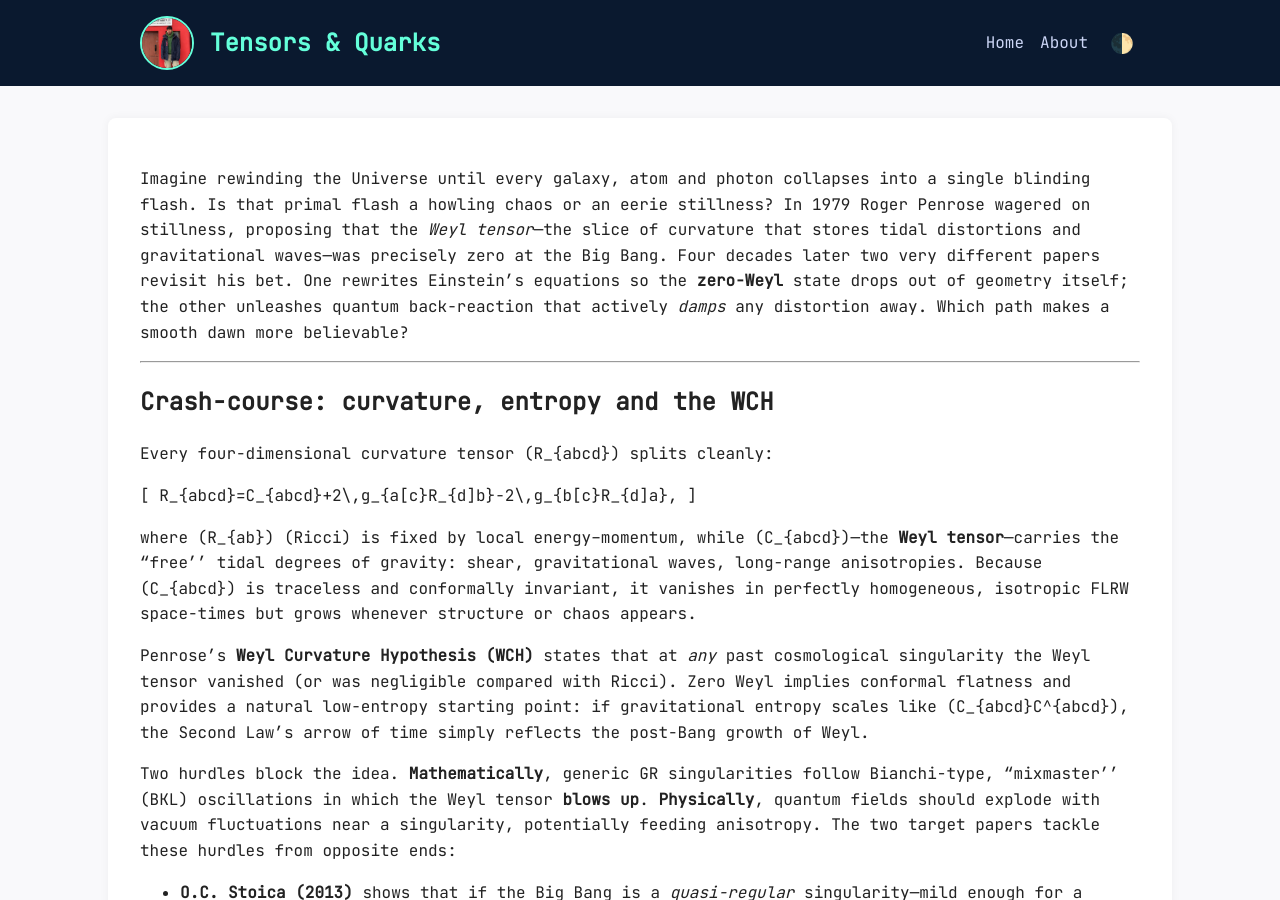
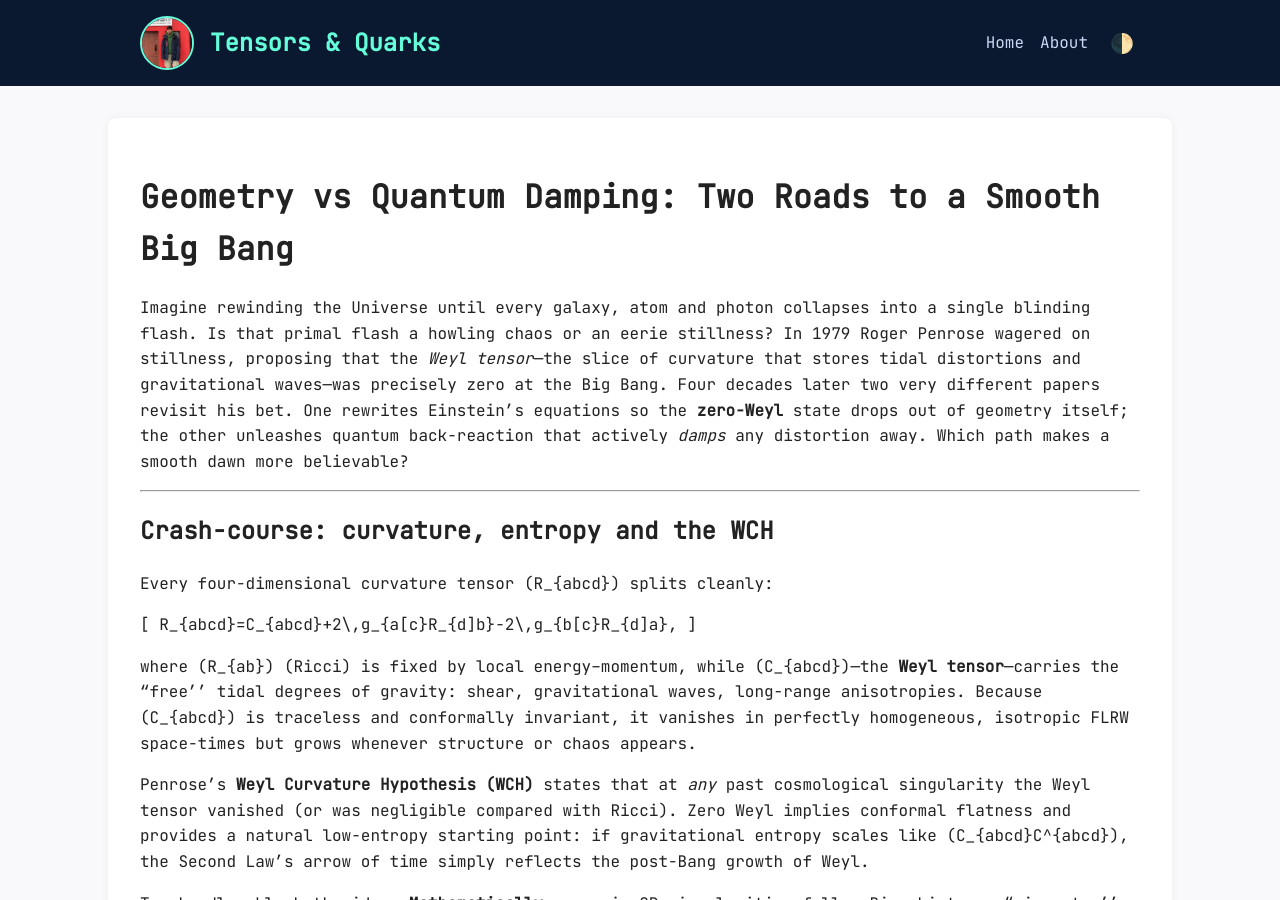
Before and after one commit to Raahul-Thakur/tensorandquarks.github.io, a Jekyll site: the page built from _posts/2025-02-20-wch.md, in a window 1280 px wide and 900 px high. Built offline with Jekyll 4.4.1, drawn with Linux system fonts in a browser that asks for light colours.

Commit message:
Update 2025-02-20-wch.md

```diff
--- a/_posts/2025-02-20-wch.md
+++ b/_posts/2025-02-20-wch.md
@@ -4,6 +4,8 @@ title: "Geometry vs Quantum Damping: Two Roads to a Smooth Big Bang"
 date: 2025-02-20
 tags: [Astrophysics]
 ---
+
+# Geometry vs Quantum Damping: Two Roads to a Smooth Big Bang
 
 Imagine rewinding the Universe until every galaxy, atom and photon collapses into a single blinding flash. Is that primal flash a howling chaos or an eerie stillness? In 1979 Roger Penrose wagered on stillness, proposing that the *Weyl tensor*—the slice of curvature that stores tidal distortions and gravitational waves—was precisely zero at the Big Bang. Four decades later two very different papers revisit his bet. One rewrites Einstein’s equations so the **zero-Weyl** state drops out of geometry itself; the other unleashes quantum back-reaction that actively *damps* any distortion away. Which path makes a smooth dawn more believable?
 <!--more-->
```
